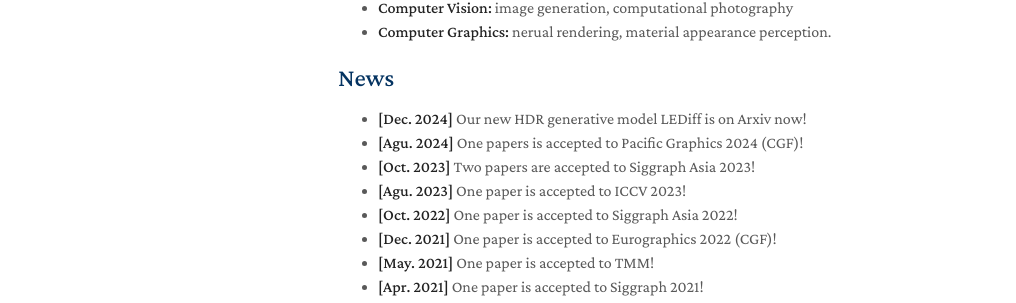
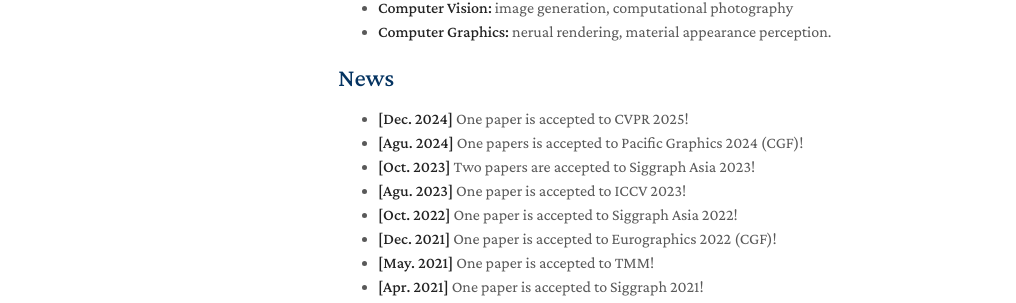
Before and after one commit to Hans1984/Hans1984.github.io, a Jekyll site: the page built from index.md, in a window 1280 px wide and 900 px high. Shown: the part 391-694 px from the top of the window, without its empty margins (132-1148 px from the left). Built offline with Jekyll 4.4.1, drawn with Linux system fonts in a browser that asks for light colours; nearby versions of some CDN libraries; a style sheet for code colours, icons or effects is not loaded; our own code applies the rules of GitHub Pages for plain Markdown files.

Commit message:
Update index.md

```diff
--- a/index.md
+++ b/index.md
@@ -12,7 +12,7 @@
 - **Computer Graphics:** nerual rendering, material appearance perception.
 
 ## News
-- **[Dec. 2024]** Our new HDR generative model LEDiff is on Arxiv now!
+- **[Dec. 2024]** One paper is accepted to CVPR 2025!
 - **[Agu. 2024]** One papers is accepted to Pacific Graphics 2024 (CGF)!
 - **[Oct. 2023]** Two papers are accepted to Siggraph Asia 2023!
 - **[Agu. 2023]** One paper is accepted to ICCV 2023!
```
